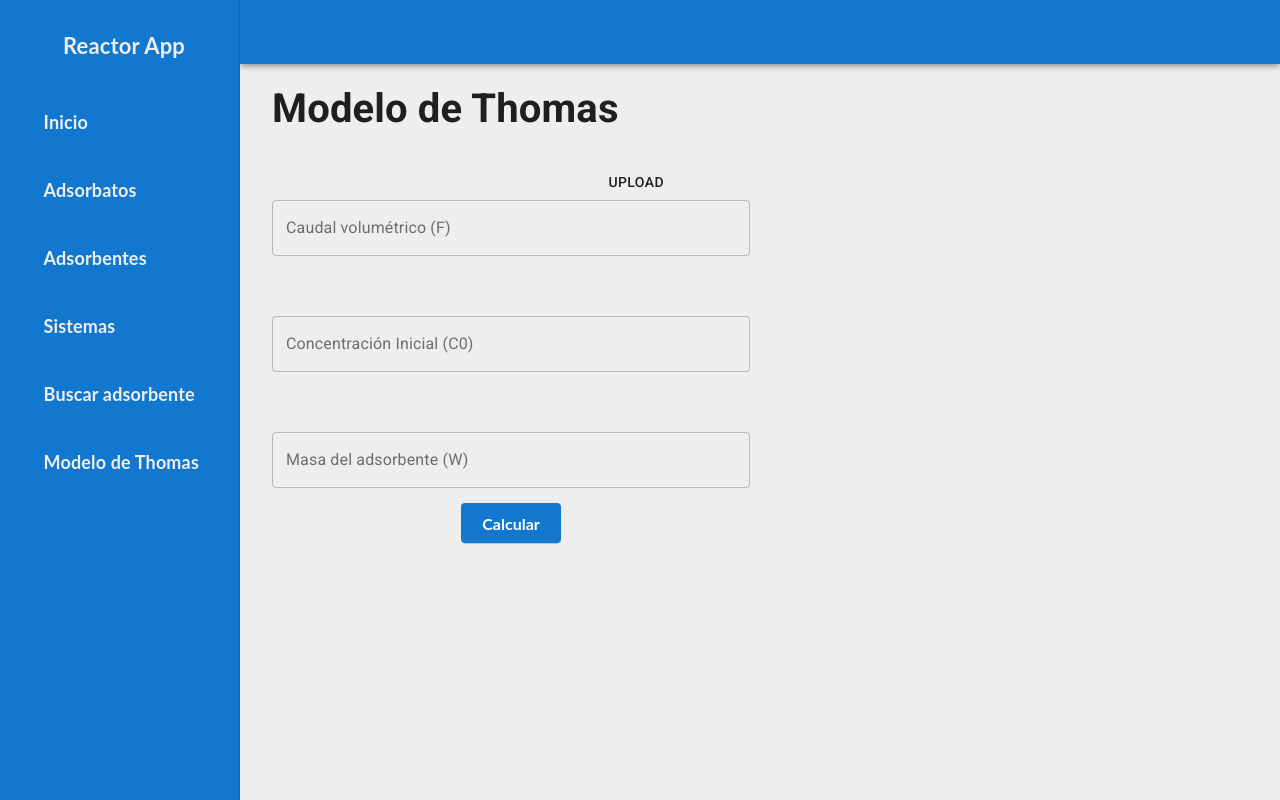
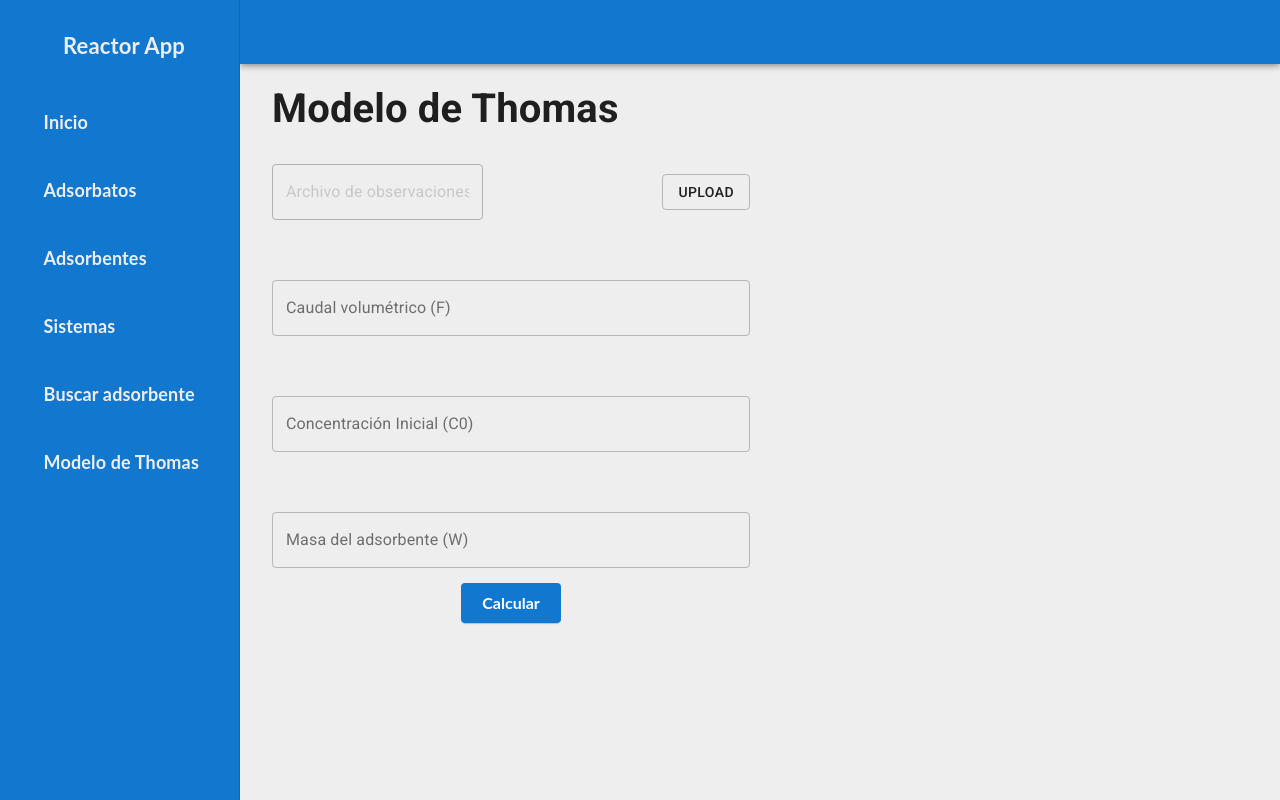
Before and after one commit to Reactor-Army/reactor_frontend, a React (Create React App) app: page /modelos/thomas in a window 1280 px wide. Built offline with nearby package versions, Linux system fonts and the light colour scheme; no server answers.

Commit message:
Improve styles of FileField

```diff
--- a/src/components/ChemicalModels/Thomas/ThomasModelForm.js
+++ b/src/components/ChemicalModels/Thomas/ThomasModelForm.js
@@ -20,7 +20,6 @@ export const ThomasModelForm = ({onSubmit}) => {
 
   return (
     <div>
-      <FileField onChange={onFileChange} />
       <Form
         singleColumn={true}
         initialValues={THOMAS_FORM_INITIAL_VALUES}
@@ -28,6 +27,8 @@ export const ThomasModelForm = ({onSubmit}) => {
         buttonLabel={"Calcular"}
         errors={filterBlank(errorValues)}
         fields={[
+          // Este field ni siquiera pertenece a Formik pero lo encajás acá y funciona igual. Viva Javascript
+          <FileField key={0} onChange={onFileChange} />,
           <FormNumericField
             placeholder={THOMAS_FIELDS.FLOW}
             key={1}
--- a/src/components/Form/Fields/FormFields.jsx
+++ b/src/components/Form/Fields/FormFields.jsx
@@ -5,7 +5,6 @@ import Autocomplete from "@material-ui/lab/Autocomplete";
 import {RadioGroup} from "../../RadioGroup/RadioGroup";
 import {useEffect} from "react";
 import Button from "@material-ui/core/Button";
-import Typography from "@material-ui/core/Typography";
 
 const booleanValues = [
   {label: "Si", value: true},
@@ -172,7 +171,6 @@ const BigTextField = ({field, ...props}) => {
     <MuiTextField
       variant="outlined"
       multiline
-      rows={8}
       inputProps={{
         maxLength: CHARACTER_LIMIT,
       }}
@@ -195,9 +193,13 @@ export const FileField = ({onChange}) => {
         display: "flex",
         justifyContent: "space-between",
         alignItems: "center",
-        width: 400,
       }}>
-      <Typography>{label}</Typography>
+      <MuiTextField
+        variant="outlined"
+        disabled={true}
+        placeholder={"Archivo de observaciones"}
+        value={label}
+      />
       <input
         hidden
         style={{display: "none"}}
@@ -207,7 +209,7 @@ export const FileField = ({onChange}) => {
         type="file"
       />
       <label htmlFor="raised-button-file">
-        <Button variant="text" component="span">
+        <Button variant="outlined" style={{marginLeft: 15}} component="span">
           Upload
         </Button>
       </label>
```
